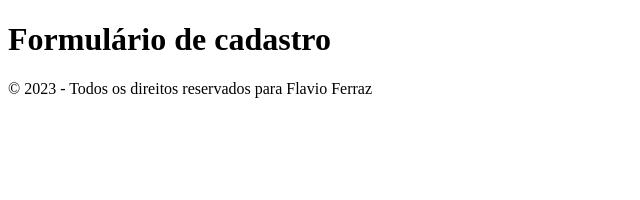
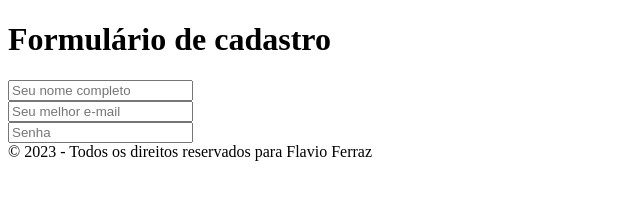
Before and after one commit to Flavio-Ferraz/tarefa_modulo3, a plain HTML site: page index.html in a window 1280 px wide. Shown: the whole page, without its empty margins (0-640 px from the left). Drawn offline with Linux system fonts and the light colour scheme.

Commit message:
inclusão das inputs de nome, e-mail e senha

```diff
--- a/index.html
+++ b/index.html
@@ -10,6 +10,13 @@
     <header>
         <h1>Formulário de cadastro</h1>
     </header>
+    <form>
+        <input type="text" placeholder="Seu nome completo">
+        <br />
+        <input type="email" placeholder="Seu melhor e-mail">
+        <br />
+        <input type="password" placeholder="Senha">
+    </form>
     <footer>
         &copy; 2023 - Todos os direitos reservados para Flavio Ferraz
     </footer>
```
